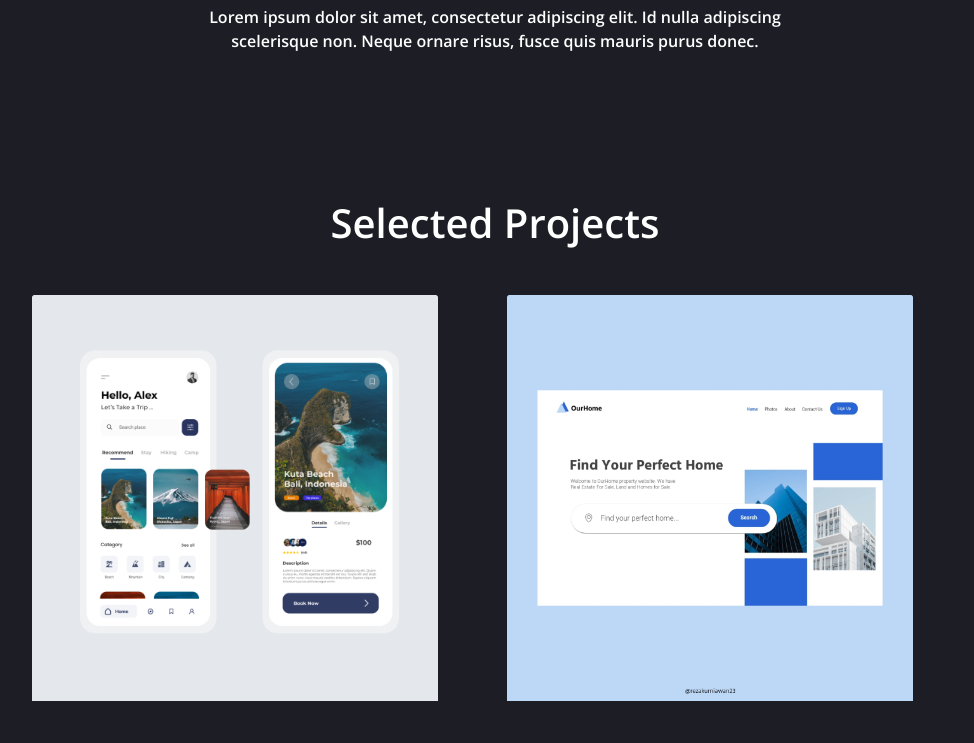
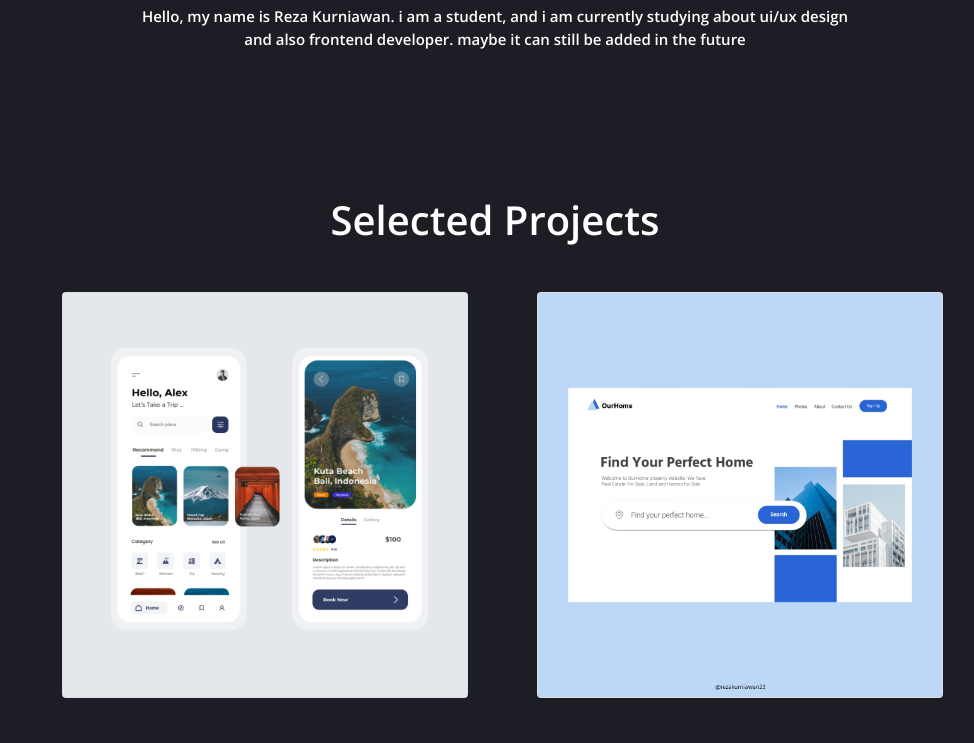
Before and after one commit to rezakurniawan88/rezakurniawan88.github.io, a plain HTML site: page index.html in a window 1280 px wide. Shown: the part 674-1417 px from the top of the page, without its empty margins (145-1119 px from the left). Drawn offline with nearby package versions, Linux system fonts and the light colour scheme.

Commit message:
Memperbaiki paragraf dan image

```diff
--- a/index.html
+++ b/index.html
@@ -50,7 +50,7 @@
     <section id="about1" class="about">
         <div class="container">
             <h1 class="text-center">About Me</h1>
-            <p class="text-center">Lorem ipsum dolor sit amet, consectetur adipiscing elit. Id nulla adipiscing<br>scelerisque non. Neque ornare risus, fusce quis mauris purus donec.</p>
+            <p class="text-center">Hello, my name is Reza Kurniawan. i am a student, and i am currently studying about ui/ux design<br> and also frontend developer. maybe it can still be added in the future</p>
         </div>
     </section>
     <!-- End About -->
--- a/style.css
+++ b/style.css
@@ -12,6 +12,7 @@
     font-family: 'Open Sans', sans-serif;
     font-weight: bold;
     font-size: 30px;
+    padding-left: 20px;
 }
 
 .navbar-nav {
@@ -79,6 +80,7 @@
 .about p {
     font-family: 'Open Sans', sans-serif;
     color: white;
+    font-size: 15px;
 }
 
 /* Project */
@@ -113,19 +115,8 @@
 }
 
 .card {
-    border: none;
-    opacity: 1;
-    display: block;
-    width: 100%;
-    height: auto;
-    transition: .5s ease;
-    backface-visibility: hidden;
+    margin-left: 30px;
 }
-
-.card:hover .card-image-top {
-    opacity: 0.3;
-}
-
 
 /* Contact */
 .contact {
```
